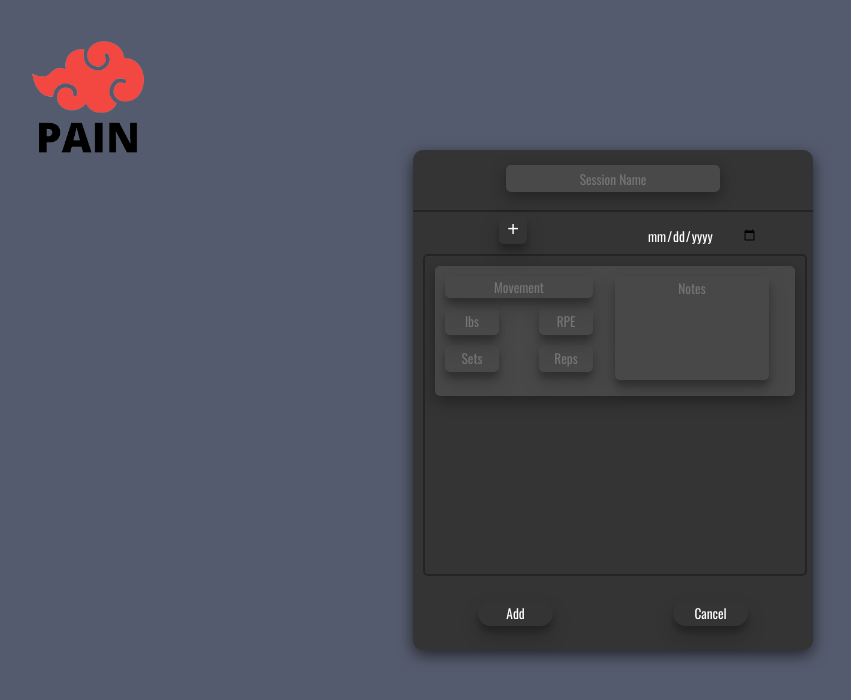
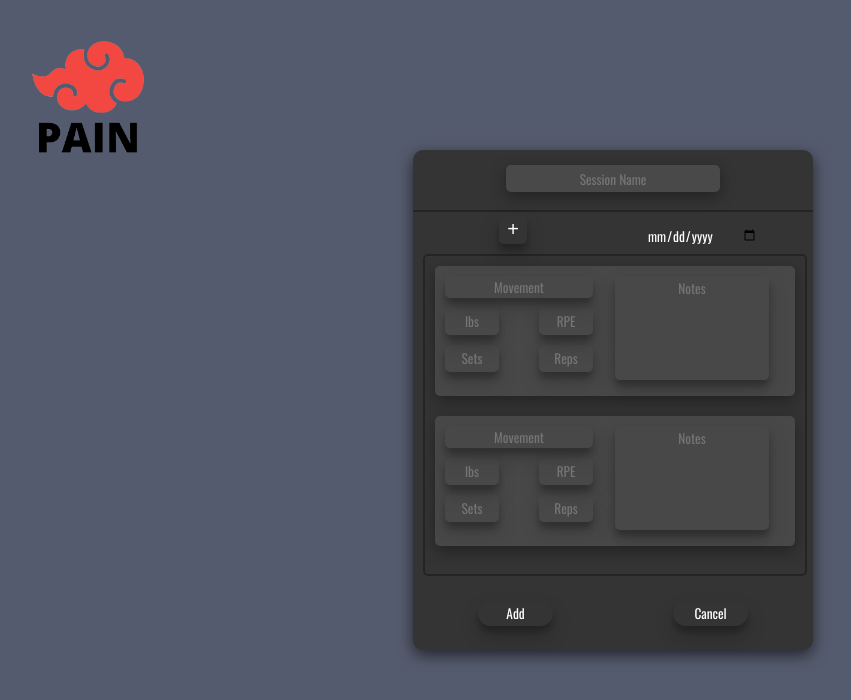
Before and after one commit to rodennis/pain, a React (Create React App) app in the folder client/: page /new-session in a window 1280 px wide. Shown: the top 700 px of the page, without its empty margins (27-878 px from the left). Built offline with nearby package versions, Linux system fonts and the light colour scheme; no server answers.

Commit message:
working on multi movements

```diff
--- /dev/null
+++ b/client/src/components/MovementTwo.jsx
@@ -0,0 +1,34 @@
+import React from 'react'
+
+function MovementTwo(props) {
+  return (
+    <div className='movement' id='move2'>
+              <input className='movement-name' type="text"
+                value={props.movement}
+                onChange={e => props.setMovement(e.target.value)}
+                placeholder='Movement' /><br />
+              <input className='weight' type="text"
+                value={props.weight}
+                onChange={e => props.setweight(e.target.value)}
+                placeholder='lbs' />
+              <input className='rpe' type="text"
+                value={props.rpe}
+                onChange={e => props.setRpe(e.target.value)}
+                placeholder='RPE' /><br />
+              <input className='reps' type="text"
+                value={props.reps}
+                onChange={e => props.setReps(e.target.value)}
+                placeholder='Reps' />
+              <input className='sets' type="text"
+                value={props.sets}
+                onChange={e => props.setSets(e.target.value)}
+                placeholder='Sets' />
+              <textarea className='notes'
+                value={props.notes}
+                onChange={e => props.setNotes(e.target.value)} tyname="" id="" cols="20" rows="8"
+                placeholder='Notes'></textarea>
+        </div>
+  )
+}
+
+export default MovementTwo
--- a/client/src/components/NewSession/NewSession.css
+++ b/client/src/components/NewSession/NewSession.css
@@ -40,6 +40,10 @@
   "W"
   "X"
 
+}
+
+.move2 {
+  grid-area: Y;
 }
 
 .name {
@@ -122,6 +126,11 @@
     margin-top: 10px;
     background-color: rgb(255, 255, 255, 0.1);
     box-shadow: rgba(0, 0, 0, 0.35) 0px 5px 15px;
+}
+
+#move2 {
+  position: relative;
+  top: 150px;
 }
 
 .movement-name {
--- a/client/src/components/NewSession/NewSession.jsx
+++ b/client/src/components/NewSession/NewSession.jsx
@@ -7,7 +7,7 @@ import './NewSession.css'
 import Movement from '../Movement/Movement'
 import { sessionUrl, movementUrl, config } from '../Services/index'
 import axios from 'axios'
-import TextField from '@mui/material/TextField';
+import MovementTwo from '../MovementTwo'
 
 
 function NewSession(props) {
@@ -83,6 +83,7 @@ function NewSession(props) {
             sets={sets} setSets={setSets}
             notes={notes} setNotes={setNotes}
             />
+            <MovementTwo className='move2'/>
             </div>
           <div className="action-buttons">
             <button className='send-session'>Add</button>
```
